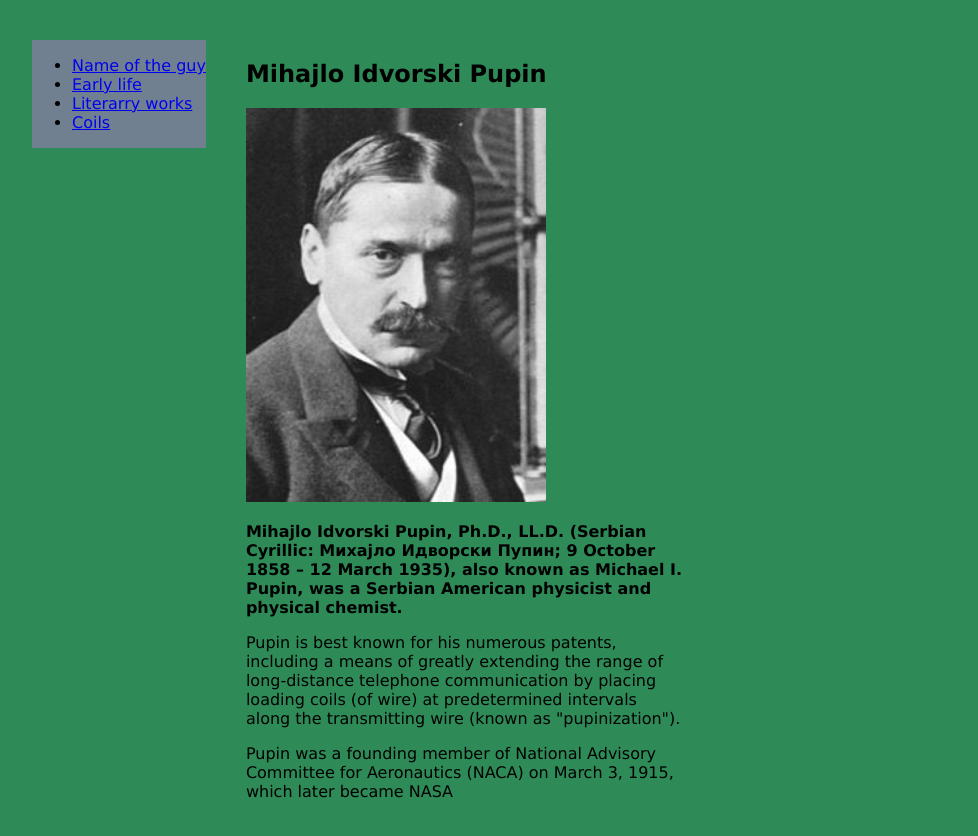
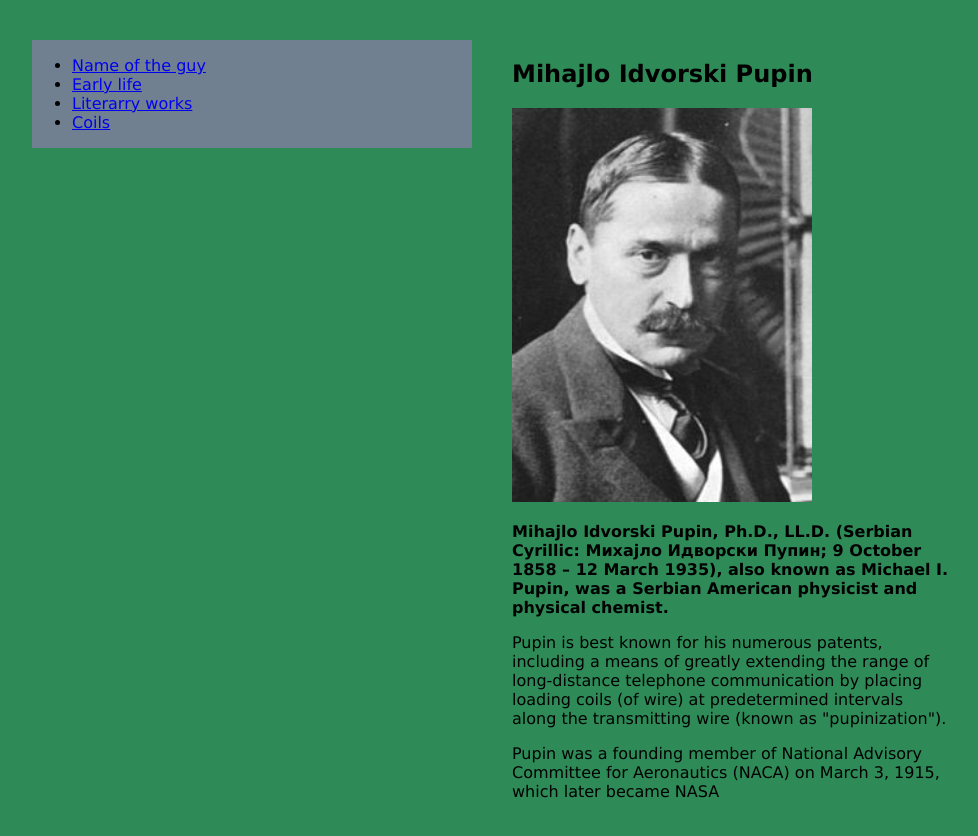
Before and after one commit to Vlad2555/Minisite-HTML-Imbunatatit, a plain HTML site: page index.html in a window 1280 px wide. Shown: the whole page, without its empty margins (128-1106 px from the left). Drawn offline with Linux system fonts and the light colour scheme.

Commit message:
Update index.html

```diff
--- a/index.html
+++ b/index.html
@@ -17,7 +17,7 @@
         nav{
 
             display:inline-block;
-            widows: 440px;
+            width: 440px;
             background-color: slategrey;
             vertical-align: top;
         }
```
